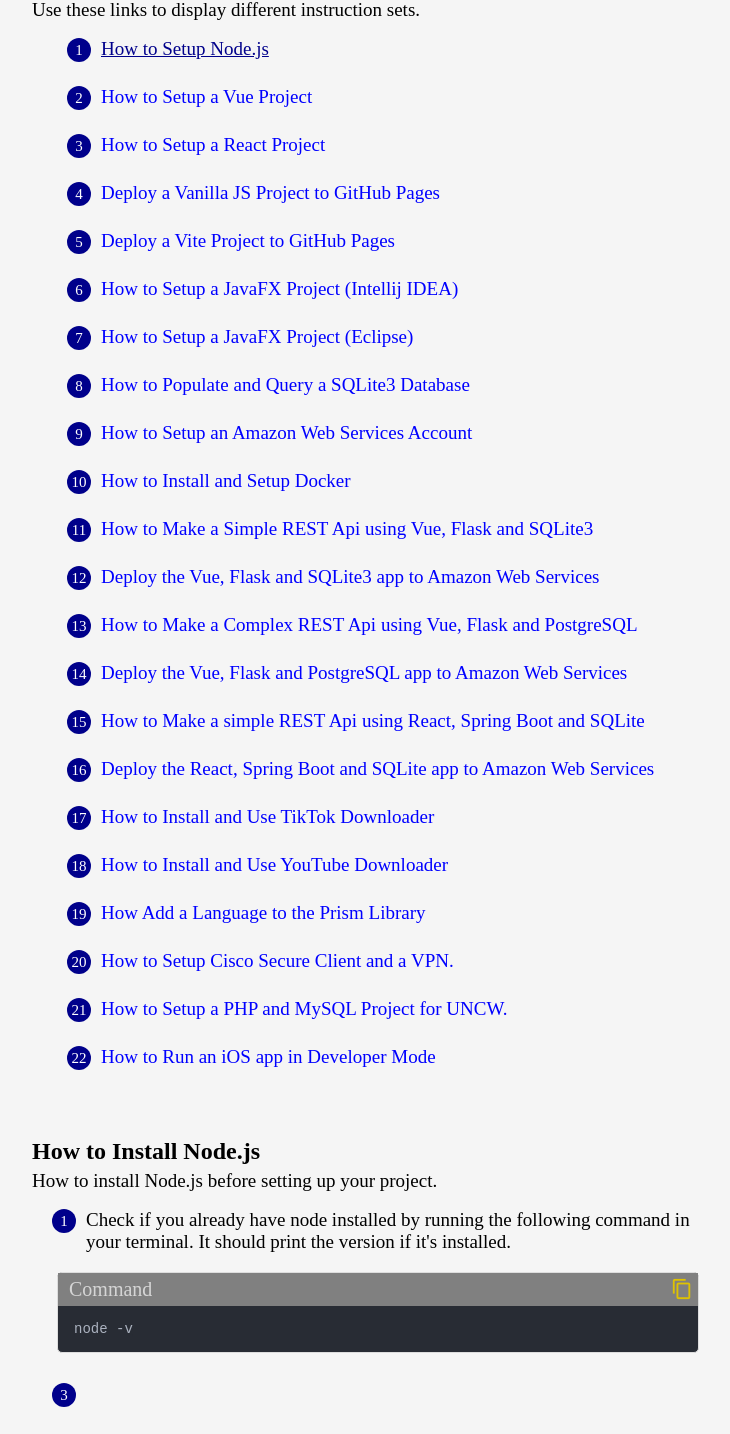
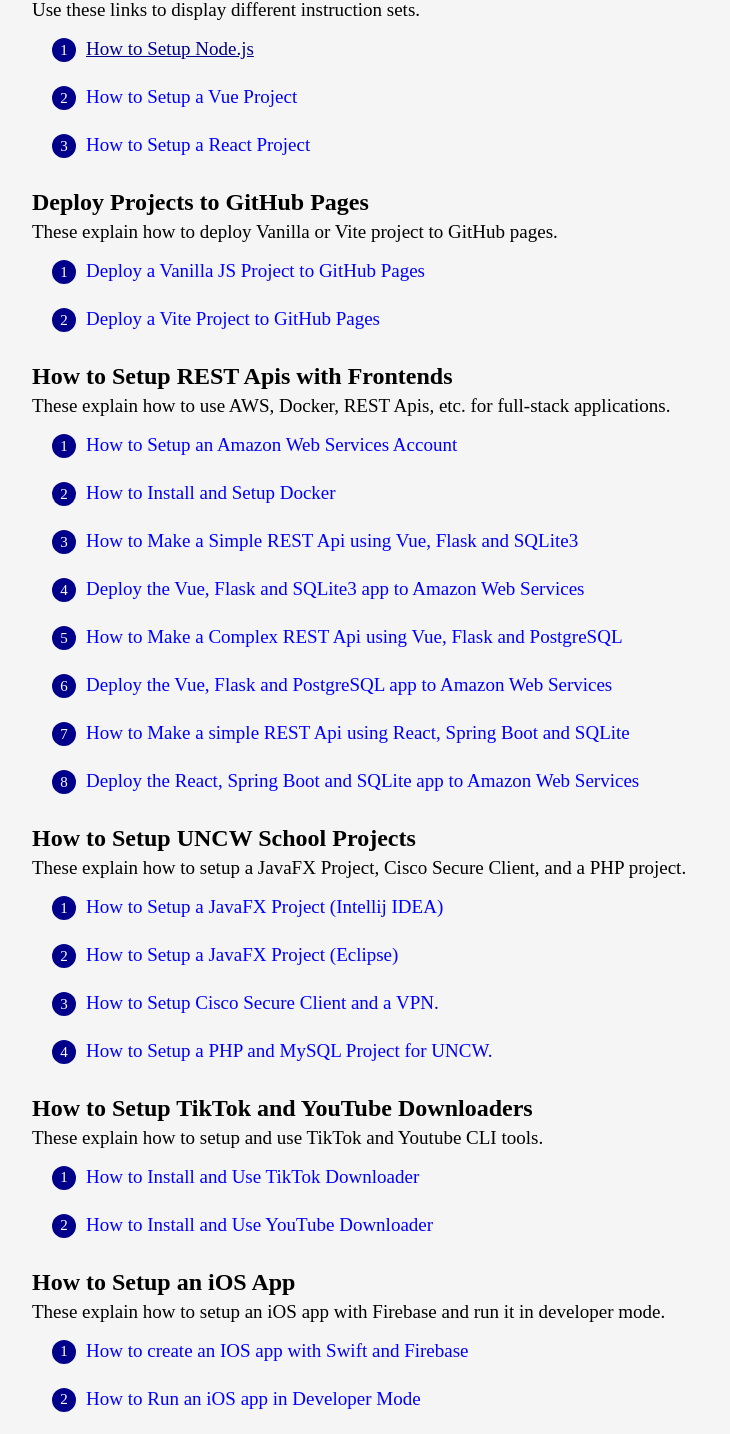
Before and after one commit to MichaelT-178/ForGuy, a Vue app: page /CompSci/SetupProjects in a window 1280 px wide. Shown: the part 516-1950 px from the top of the page, without its empty margins (263-993 px from the left). Built offline with nearby package versions, Linux system fonts and the light colour scheme.

Commit message:
Display Link Sections

```diff
--- a/src/Views/compsci/SetupProjects.vue
+++ b/src/Views/compsci/SetupProjects.vue
@@ -5,15 +5,17 @@
         <img src="../../assets/React.png" alt="React" class="react-pic"/>
 
         <!-- Display Links -->
-        <h2 class="gh-header-two" style="margin-top: -3px;">{{ text[2].title }}</h2>
-        <p class="description-two">{{ text[2].desc }}</p>
-        <div v-for="link in displayLinks" :key="link.id">
+        <div v-for="(group, groupName) in displayLinks" :key="groupName">
+            <h2 class="gh-header-two" style="margin-top: -3px;">{{ group.title }}</h2>
+            <p class="description-two">{{ group.desc }}</p>
+            <div v-for="link in group.links" :key="link.id">
                 <p class="bullet-pt"><span class="bullet-pt-span">{{ link.id }}</span>
                     <span :class="{ 'display-link': currentSection !== link.ref, 'active-link': currentSection === link.ref }"
                           @click="toggleSection(link.ref)">
                         {{ link.name }}
                     </span>
                 </p>
+            </div>
         </div>
 
         <p class="scroll-down" ref="scrollToRef">INVISIBLE SCROLL DOWN</p>
--- a/src/data/CompSci/Instructions/DisplayLinks.json
+++ b/src/data/CompSci/Instructions/DisplayLinks.json
@@ -6,13 +6,13 @@
         {
             "title": "Setup Projects",
             "desc": "This page contains information about setting up various projects."
-        },
-        {
-            "title": "Display Links",
-            "desc": "Use these links to display different instruction sets."
         }
     ],
-    "DisplayLinks": [
+    "DisplayLinks": {
+        "FrameworkProjects": {
+            "title": "Display Links",
+            "desc": "Use these links to display different instruction sets.",
+            "links": [
                 {
                     "id": 1,
                     "name": "How to Setup Node.js",
@@ -27,101 +27,144 @@
                     "id": 3,
                     "name": "How to Setup a React Project",
                     "ref": "react"
+                }
+            ]
         },
+        "Pages": {
+            "title": "Deploy Projects to GitHub Pages",
+            "desc": "These explain how to deploy Vanilla or Vite project to GitHub pages.",
+            "links": [
                 {
-            "id": 4,
+                    "id": 1,
                     "name": "Deploy a Vanilla JS Project to GitHub Pages",
                     "ref": "gh-pages"
                 },
                 {
-            "id": 5,
+                    "id": 2,
                     "name": "Deploy a Vite Project to GitHub Pages",
                     "ref": "vite-gh-pages"
+                }
+            ]
+        },
+        "REST": {
+            "title": "How to Setup REST Apis with Frontends",
+            "desc": "These explain how to use AWS, Docker, REST Apis, etc. for full-stack applications.",
+            "links": [
+                {
+                    "id": 1,
+                    "name": "How to Setup an Amazon Web Services Account",
+                    "ref": "aws"
+                },
+                {
+                    "id": 2,
+                    "name": "How to Install and Setup Docker",
+                    "ref": "docker"
+                },
+                {
+                    "id": 3,
+                    "name": "How to Make a Simple REST Api using Vue, Flask and SQLite3",
+                    "ref": "flask-sqlite3"
+                },
+                {
+                    "id": 4,
+                    "name": "Deploy the Vue, Flask and SQLite3 app to Amazon Web Services",
+                    "ref": "deploy-sqlite"
+                },
+                {
+                    "id": 5,
+                    "name": "How to Make a Complex REST Api using Vue, Flask and PostgreSQL",
+                    "ref": "flask-PostgreSQL"
                 },
                 {
                     "id": 6,
+                    "name": "Deploy the Vue, Flask and PostgreSQL app to Amazon Web Services",
+                    "ref": "deploy-PostgreSQL"
+                },
+                {
+                    "id": 7,
+                    "name": "How to Make a simple REST Api using React, Spring Boot and SQLite",
+                    "ref": "react-sqlite"
+                },
+                {
+                    "id": 8,
+                    "name": "Deploy the React, Spring Boot and SQLite app to Amazon Web Services",
+                    "ref": "deploy-spring"
+                }
+            ]
+        },
+        "UNCW": {
+            "title": "How to Setup UNCW School Projects",
+            "desc": "These explain how to setup a JavaFX Project, Cisco Secure Client, and a PHP project.",
+            "links": [
+                {
+                    "id": 1,
                     "name": "How to Setup a JavaFX Project (Intellij IDEA)",
                     "ref": "intellij"
                 },
                 {
-            "id": 7,
+                    "id": 2,
                     "name": "How to Setup a JavaFX Project (Eclipse)",
                     "ref": "eclipse"
                 },
                 {
-            "id": 8,
+                    "id": 3,
+                    "name": "How to Setup Cisco Secure Client and a VPN.",
+                    "ref": "cisco"
+                },
+                {
+                    "id": 4,
+                    "name": "How to Setup a PHP and MySQL Project for UNCW.",
+                    "ref": "php"
+                }
+            ]
+        },
+        "Downloaders": {
+            "title": "How to Setup TikTok and YouTube Downloaders",
+            "desc": "These explain how to setup and use TikTok and Youtube CLI tools.",
+            "links": [
+                {
+                    "id": 1,
+                    "name": "How to Install and Use TikTok Downloader",
+                    "ref": "tiktok"
+                },
+                {
+                    "id": 2,
+                    "name": "How to Install and Use YouTube Downloader",
+                    "ref": "youtube"
+                }
+            ]
+        },
+        "IOS": {
+            "title": "How to Setup an iOS App",
+            "desc": "These explain how to setup an iOS app with Firebase and run it in developer mode.",
+            "links": [
+                {
+                    "id": 1,
+                    "name": "How to create an IOS app with Swift and Firebase",
+                    "ref": "swift-firebase"
+                },
+                {
+                    "id": 2,
+                    "name": "How to Run an iOS app in Developer Mode",
+                    "ref": "developermode"
+                }
+            ]
+        },
+        "Other": {
+            "title": "How to Setup Miscellaneous Projects",
+            "desc": "These explain how to setup miscellaneous projects.",
+            "links": [
+                {
+                    "id": 1,
                     "name": "How to Populate and Query a SQLite3 Database",
                     "ref": "basic-sqlite"
                 },
                 {
-            "id": 9,
-            "name": "How to Setup an Amazon Web Services Account",
-            "ref": "aws"
-        },
-        {
-            "id": 10,
-            "name": "How to Install and Setup Docker",
-            "ref": "docker"
-        },
-        {
-            "id": 11,
-            "name": "How to Make a Simple REST Api using Vue, Flask and SQLite3",
-            "ref": "flask-sqlite3"
-        },
-        {
-            "id": 12,
-            "name": "Deploy the Vue, Flask and SQLite3 app to Amazon Web Services",
-            "ref": "deploy-sqlite"
-        },
-        {
-            "id": 13,
-            "name": "How to Make a Complex REST Api using Vue, Flask and PostgreSQL",
-            "ref": "flask-PostgreSQL"
-        },
-        {
-            "id": 14,
-            "name": "Deploy the Vue, Flask and PostgreSQL app to Amazon Web Services",
-            "ref": "deploy-PostgreSQL"
-        },
-        {
-            "id": 15,
-            "name": "How to Make a simple REST Api using React, Spring Boot and SQLite",
-            "ref": "react-sqlite"
-        },
-        {
-            "id": 16,
-            "name": "Deploy the React, Spring Boot and SQLite app to Amazon Web Services",
-            "ref": "deploy-spring"
-        },
-        {
-            "id": 17,
-            "name": "How to Install and Use TikTok Downloader",
-            "ref": "tiktok"
-        },
-        {
-            "id": 18,
-            "name": "How to Install and Use YouTube Downloader",
-            "ref": "youtube"
-        },
-        {
-            "id": 19,
+                    "id": 2,
                     "name": "How Add a Language to the Prism Library",
                     "ref": "prism"
-        },
-        {
-            "id": 20,
-            "name": "How to Setup Cisco Secure Client and a VPN.",
-            "ref": "cisco"
-        },
-        {
-            "id": 21,
-            "name": "How to Setup a PHP and MySQL Project for UNCW.",
-            "ref": "php"
-        },
-        {
-            "id": 22,
-            "name": "How to Run an iOS app in Developer Mode",
-            "ref": "developermode"
                 }
             ]
         }
+    }
+}
--- a/src/data/CompSci/Instructions/InstructionSets.vue
+++ b/src/data/CompSci/Instructions/InstructionSets.vue
@@ -20,6 +20,7 @@ import YouTube from './Youtube.json';
 import PrismLang from './PrismLang.json';
 import CiscoSecure from './CiscoSecure.json';
 import PhpAndMySQL from './PhpAndMySQL.json';
+import SwiftFirebase from './SwiftFirebase.json';
 import DeveloperMode from './DeveloperMode.json';
 
 
@@ -39,6 +40,7 @@ export const AllSets = [
     FlaskPost,
     DeployPost,
     SpringApp,
+    SwiftFirebase,
     DeploySpring,
     TikTok,
     YouTube,
--- /dev/null
+++ b/src/data/CompSci/Instructions/SwiftFirebase.json
@@ -0,0 +1,22 @@
+{
+    "Info": [
+        {
+            "title": "How to create an iOS app with Swift and Firebase",
+            "desc": "This explains how to create an iOS written in SwiftUI with a Firebase backend.",
+            "ref": "swift-firebase"
+        }
+    ],
+    "Instructions": [
+        {
+            "id": 1,
+            "instruction": "",
+            "Code": {
+                "Name": "",
+                "Description": "",
+                "Language": "",
+                "FormatCode": "",
+                "CopyCode": ""
+            }
+        }
+    ]
+}
```
Lines whose indentation alone changed are shown as unchanged.
